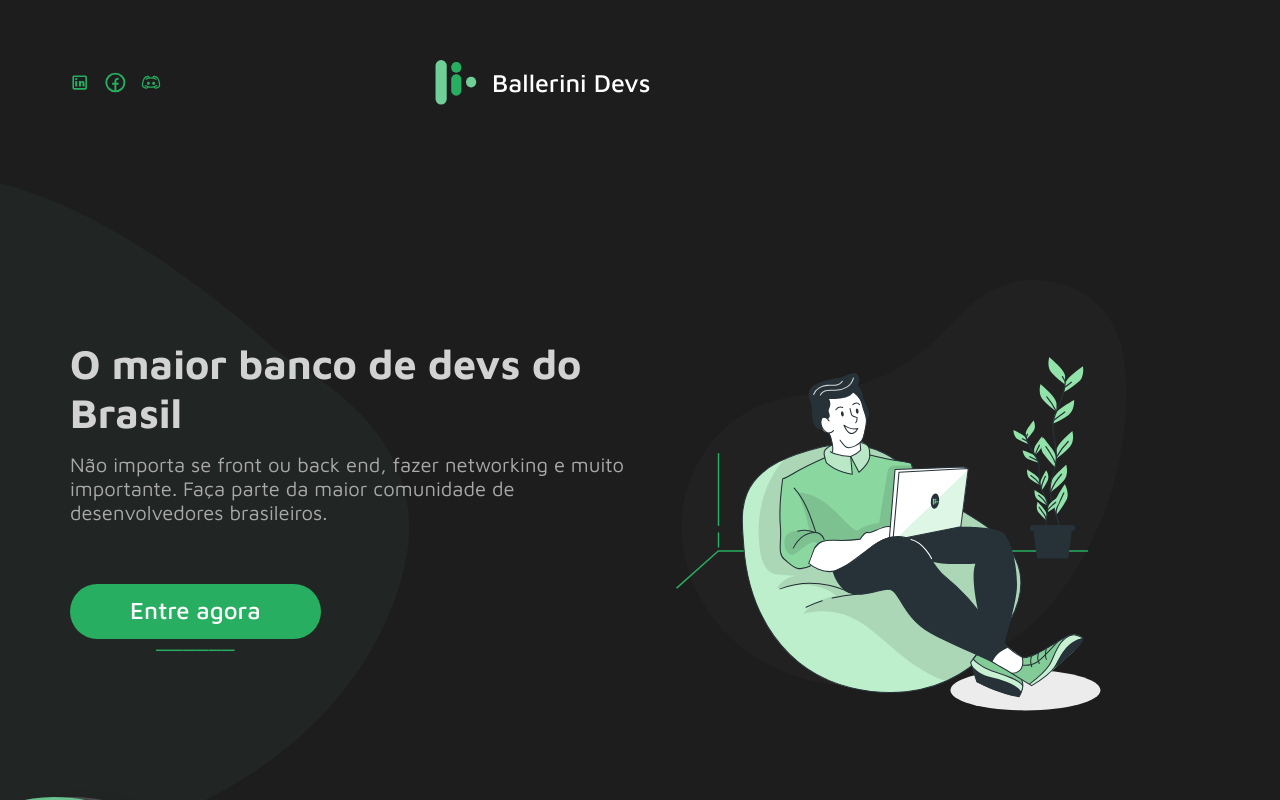
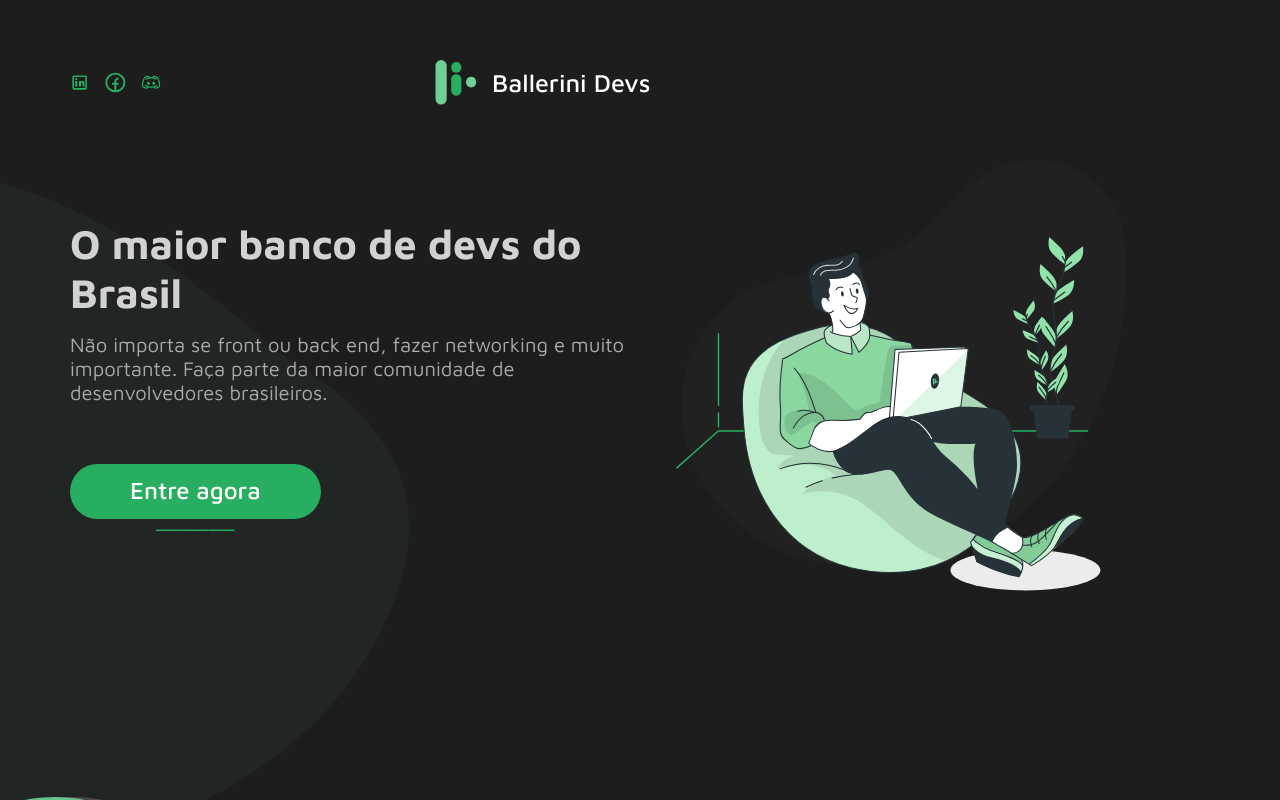
Before and after one commit to willperes/desafio-react-ballerini, a Next.js app: page / in a window 1280 px wide. Built offline with nearby package versions, Linux system fonts and the light colour scheme.

Commit message:
Pequenas mudanças CSS página inicial

```diff
--- a/src/components/Header/index.tsx
+++ b/src/components/Header/index.tsx
@@ -1,3 +1,4 @@
+import Link from "next/link";
 import { useDevs } from "../../hooks/useDevs";
 import { HeaderContainer, Logo, NavIcons } from "./styles";
 
@@ -21,7 +22,7 @@ export function Header({ isSearchVisible }: HeaderProps) {
             </NavIcons>
             <Logo>
                 <img src='images/ballerini-logo.svg' />
-                <h1>Ballerini Devs</h1>
+                <Link href={'/'}><h1>Ballerini Devs</h1></Link>
             </Logo>
             <input
                 onChange={e => {
--- a/src/components/Hero/styles.ts
+++ b/src/components/Hero/styles.ts
@@ -15,17 +15,16 @@ export const Wrapper = styled.section`
     align-items: center;
 
     @media (max-width: 1280px) {
-        margin-top: 5rem;
+        margin-top: 0;
     }
 
-    @media (max-width: 1280px) {
-        margin-top: 8rem;
+    @media (max-width: 900px) {
+        margin-top: 2.5rem;
     }
 
     @media (max-width: 800px) {
         height: 100%;
-        margin: 0;
-        margin-top: 7.5rem;
+        margin-top: 5rem;
         display: flex;
         align-content: center;
         justify-content: center;
```
